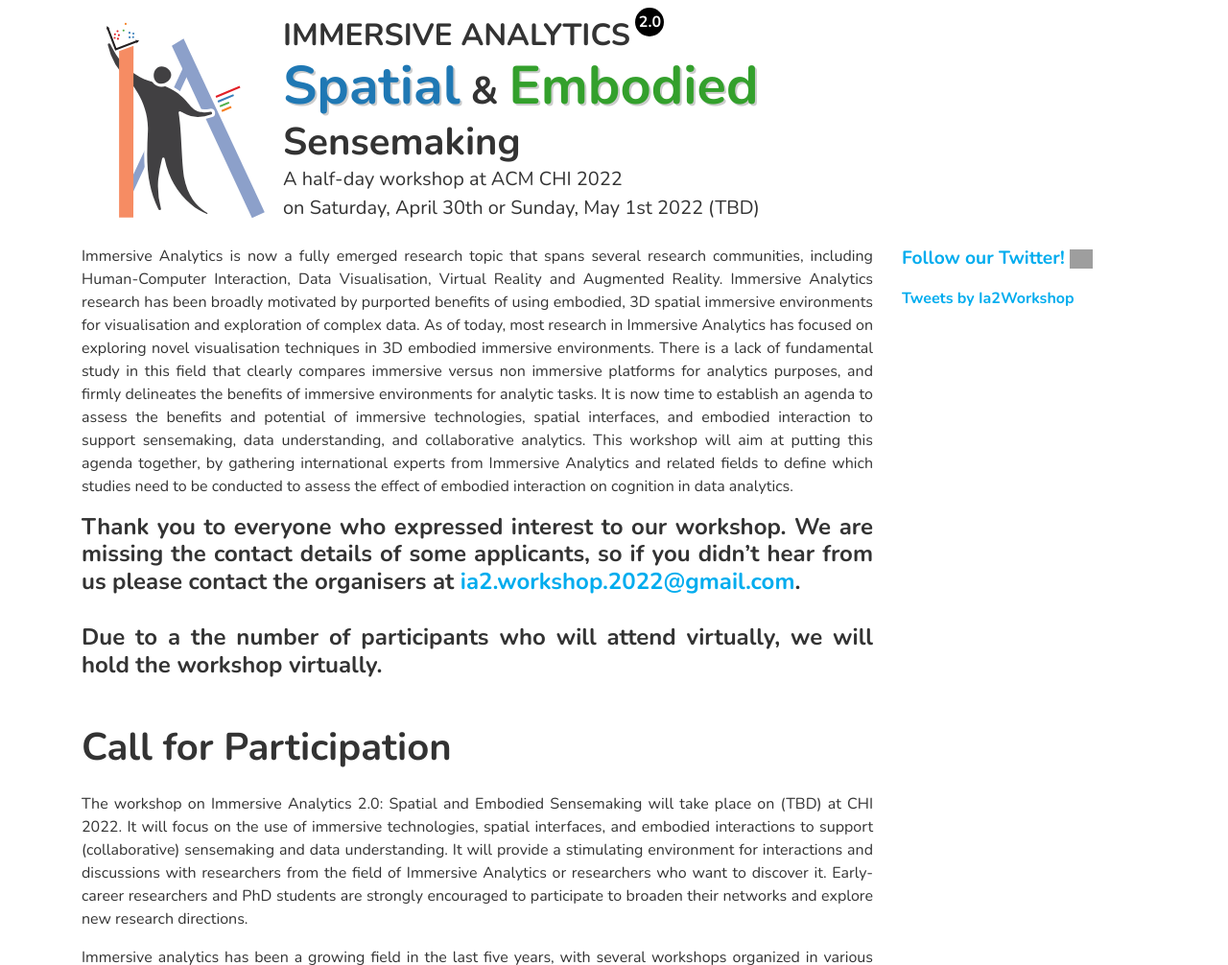
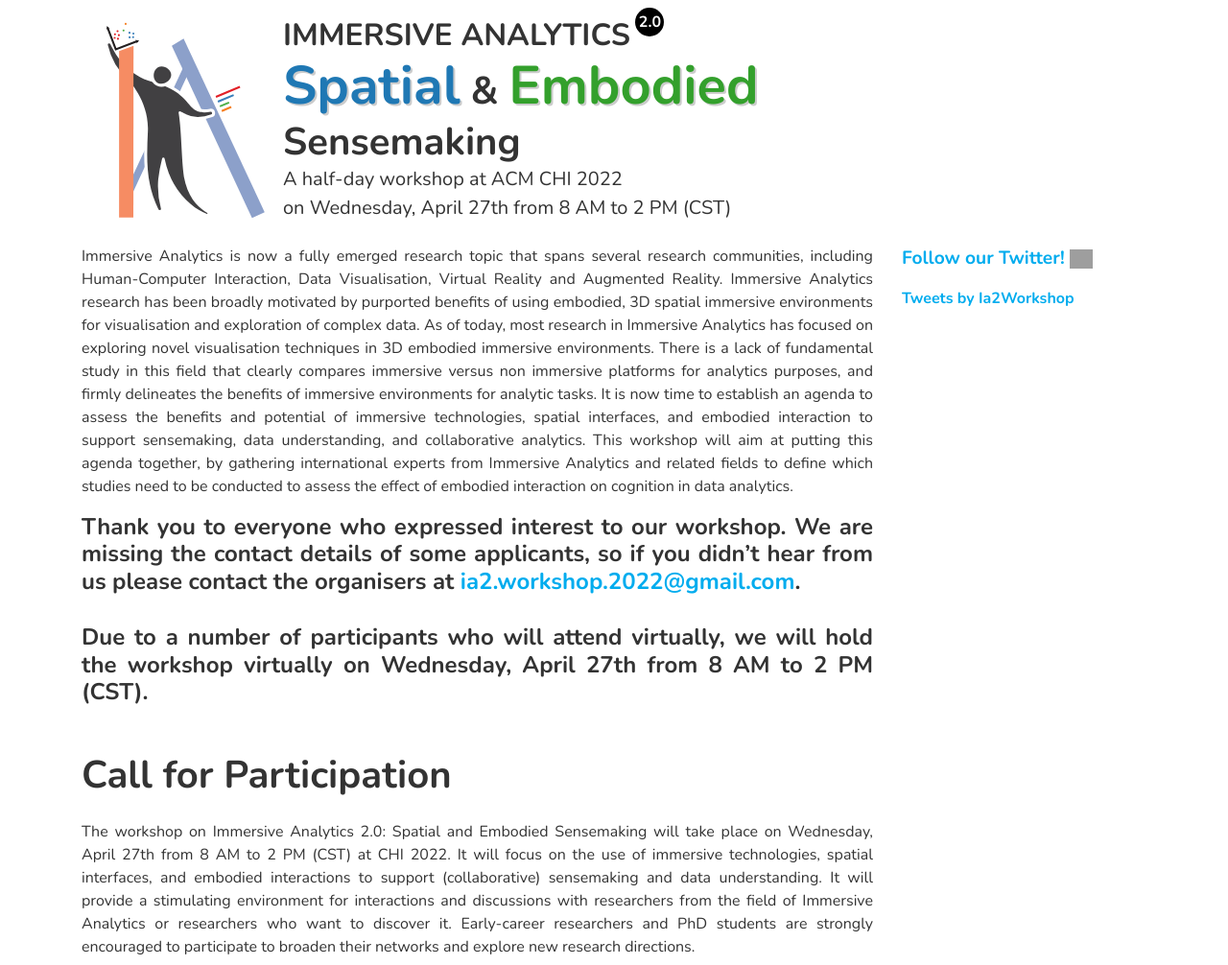
Before and after one commit to ia2workshop2022/ia2workshop2022.github.io, a website: page index.html in a window 1280 px wide. Shown: the part 63-1069 px from the top of the page at 96% size. Drawn offline with nearby package versions, Linux system fonts and the light colour scheme; grey boxes are pictures that could not be loaded.

Commit message:
update workshop date and time

```diff
--- a/index.html
+++ b/index.html
@@ -58,7 +58,7 @@
             <div >
               <h1 class="header-h1"><span id="spatial">Spatial</span> & <span id="embodied">Embodied</span><br/>Sensemaking</h1>
             </div>
-            <p class="lead">A half-day workshop at ACM CHI 2022<br/>on Saturday, April 30th or Sunday, May 1st 2022 (TBD)</p>
+            <p class="lead">A half-day workshop at ACM CHI 2022<br/>on Wednesday, April 27th from 8 AM to 2 PM (CST) </p>
           </div>
 
       </div>
@@ -84,10 +84,10 @@
       <h4>Thank you to everyone who expressed interest to our workshop. We are missing the contact details of some applicants,
         so if you didn’t hear from us please contact the organisers at
         <a target="_blank" href="mailto:ia2.workshop.2022@gmail.com" target="_blank">ia2.workshop.2022@gmail.com</a>.
-        <br><br>Due to a the number of participants who will attend virtually, we will hold the workshop virtually.</h4>
+        <br><br>Due to a number of participants who will attend virtually, we will hold the workshop virtually on Wednesday, April 27th from 8 AM to 2 PM (CST).</h4>
       <h1>Call for Participation</h1>
       <p>
-        The workshop on Immersive Analytics 2.0: Spatial and Embodied Sensemaking will take place on (TBD) at CHI 2022.
+        The workshop on Immersive Analytics 2.0: Spatial and Embodied Sensemaking will take place on Wednesday, April 27th from 8 AM to 2 PM (CST) at CHI 2022.
         It will focus on the use of immersive technologies, spatial interfaces, and embodied interactions to support (collaborative) sensemaking and data understanding.
         It will provide a stimulating environment for interactions and discussions with researchers from the field of
         Immersive Analytics or researchers who want to discover it. Early-career researchers and PhD students are strongly encouraged to participate to
@@ -129,7 +129,7 @@
         <li><b>Participant notification</b>:  Friday 4 March (AOE)</li>
         <!--li><b>Acceptance notification</b>: February 15, 2022</li>
         <li><b>Virtual kick-off</b>: April 14, 2022</li-->
-        <li><b>Workshop at CHI 2022</b>: April 30 or May 1 (TBD)</li>
+        <li><b>Workshop at CHI 2022</b>: Wednesday, April 27th from 8 AM to 2 PM (CST)</li>
       </ul>
       <!-- h1>Thank you!</h1><p>Our inaugural alt.VIS workshop took place on Sunday, October 24th at IEEE VIS Virtual.
         Our deepest gratitude to all the authors, reviewers, and attendees for making this workshop a wonderful,
```
